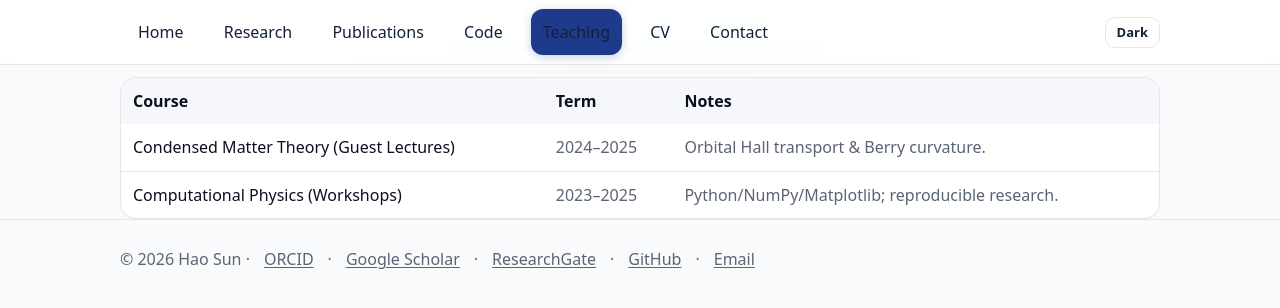
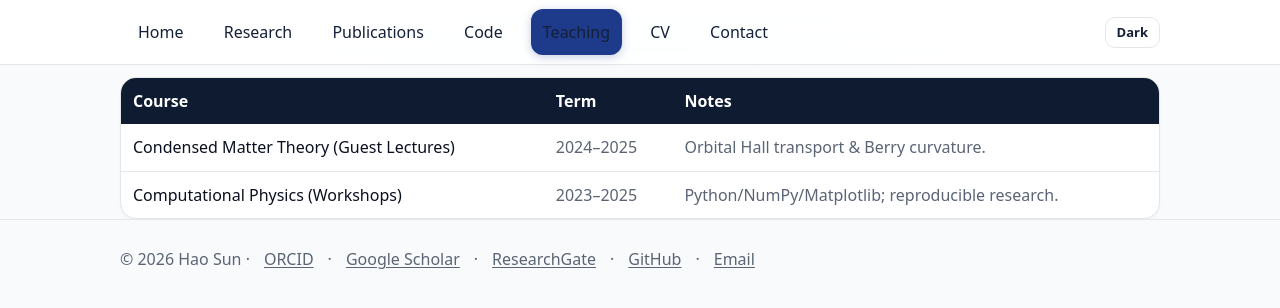
Before and after one commit to sunohao/sunohao.github.io, a Jekyll site: the page built from teaching/index.md, in a window 1280 px wide. Shown: the top 308 px of the page. Built offline with Jekyll 4.4.1, drawn with Linux system fonts in a browser that asks for light colours.

Commit message:
Improve table header contrast

```diff
--- a/_layouts/default.html
+++ b/_layouts/default.html
@@ -156,7 +156,8 @@ time{color:#6b7280;white-space:nowrap}
 
 table{width:100%;border-collapse:collapse}
 th,td{text-align:left;padding:10px 12px}
-thead{background:#f5f7fb}
+thead{background:#0f1b31}
+thead th{color:#fff;font-weight:700}
 tr+tr{border-top:1px solid var(--b)}
 
 footer.site-footer{border-top:1px solid var(--b);padding:26px 0;color:#667085}
```
